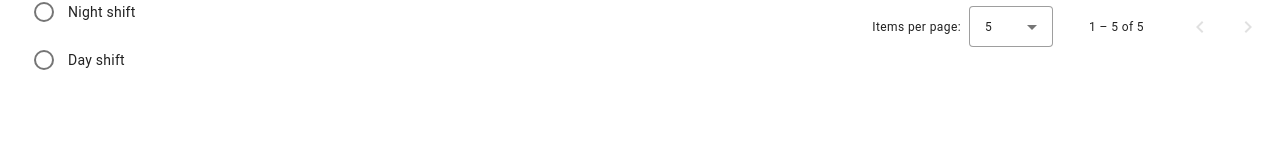
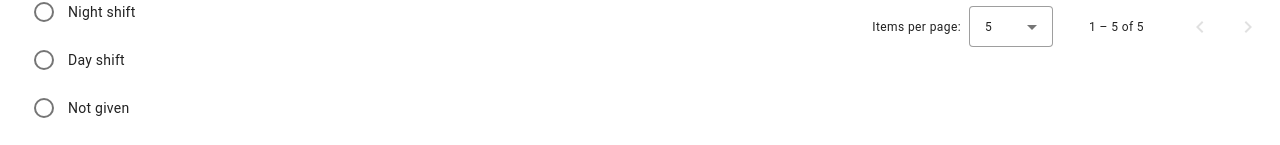
Before and after one commit to mithun30052001/angular-filters, an Angular app: page /jobs in a window 1280 px wide. Shown: the part 740-885 px from the top of the page. Before the commit the page ends 840 px from the top, so only its background shows below. Built offline with nearby package versions, Linux system fonts and the light colour scheme.

Commit message:
Not given Functionality

```diff
--- a/src/app/jobs-listing/jobs-listing.component.html
+++ b/src/app/jobs-listing/jobs-listing.component.html
@@ -10,7 +10,7 @@
         <div class="card-body">
           <p>Details: {{ job.details }}</p>
           <p>Location: {{ job.location }}</p>
-          <p>Preferred Time: {{ job.timePreference }}</p>
+          <p>Preferred Time: {{ job.timePreference == null ? '-' : job.timePreference  }}</p>
         </div>
       </mat-card-content>
       <mat-card-actions>
--- a/src/app/jobs-listing/jobs-listing.component.ts
+++ b/src/app/jobs-listing/jobs-listing.component.ts
@@ -65,7 +65,11 @@ export class JobsListingComponent implements OnInit, AfterViewInit {
       this.filteredJobListings = this.filteredJobListings.filter(job => job.location.toLowerCase() === this.location.toLowerCase());
     }
     if (this.timings) {
-      this.filteredJobListings = this.filteredJobListings.filter(job => job.timePreference?.toLowerCase() === this.timings.toLowerCase());
+      if(this.timings=='Not given'){
+        this.filteredJobListings = this.filteredJobListings.filter(job => job.timePreference?.toLowerCase() == null);
+      }else{
+        this.filteredJobListings = this.filteredJobListings.filter(job => job.timePreference?.toLowerCase() === this.timings.toLowerCase());
+      }
     }
     if (this.paginator) {
       const startIndex = this.paginator.pageIndex * this.itemsPerPage;
--- a/src/app/timings/timings.component.ts
+++ b/src/app/timings/timings.component.ts
@@ -17,7 +17,8 @@ export class TimingsComponent extends GenericSelectionComponent{
   ngOnInit(): void {
     this.timings = [
       { id: 'night', value: 'Night shift' },
-      { id: 'day', value: 'Day shift' }
+      { id: 'day', value: 'Day shift' },
+      { id: 'notGiven', value: 'Not given' }
     ];
     this.selectedTiming = this.setSelectedOption('timings');
   }
```
